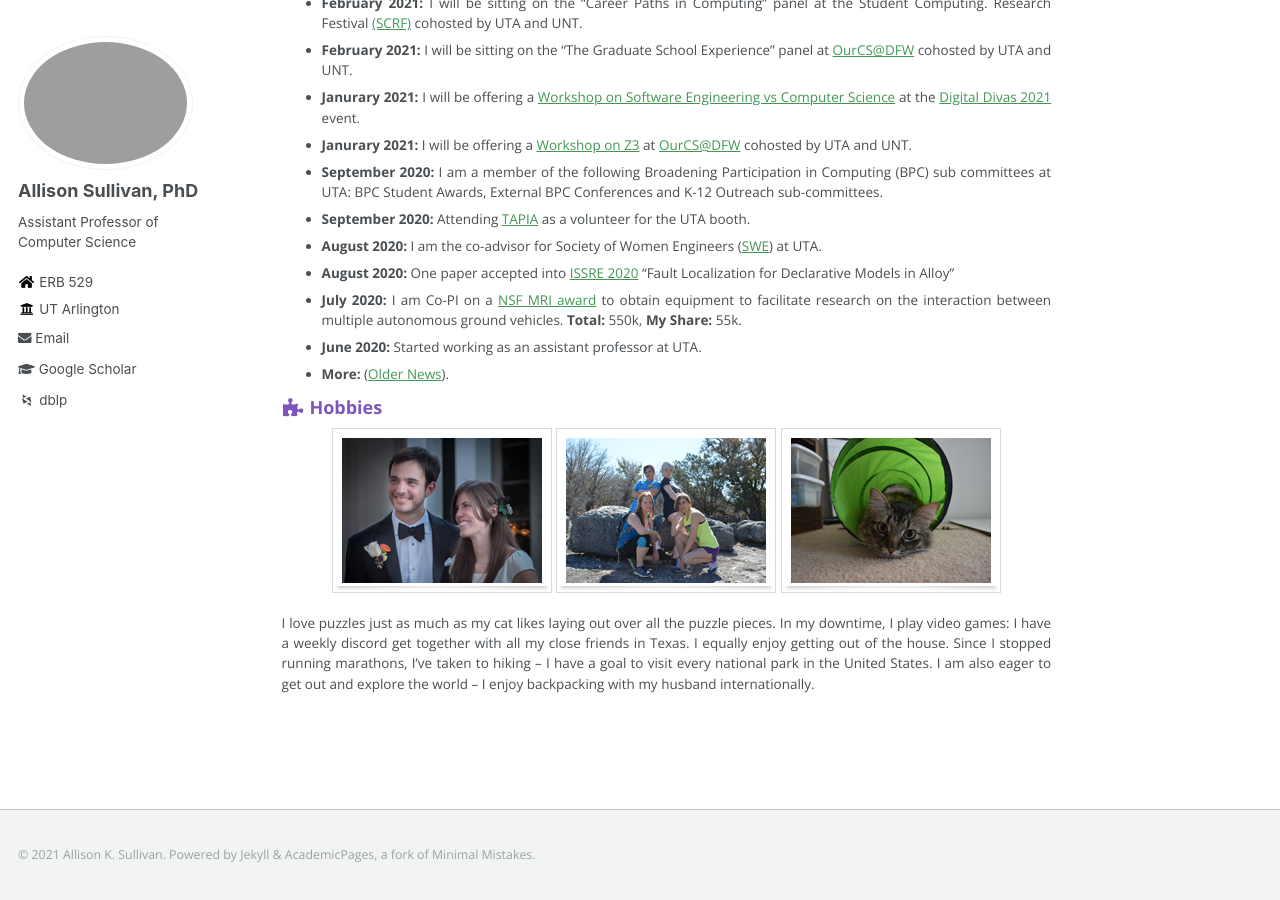
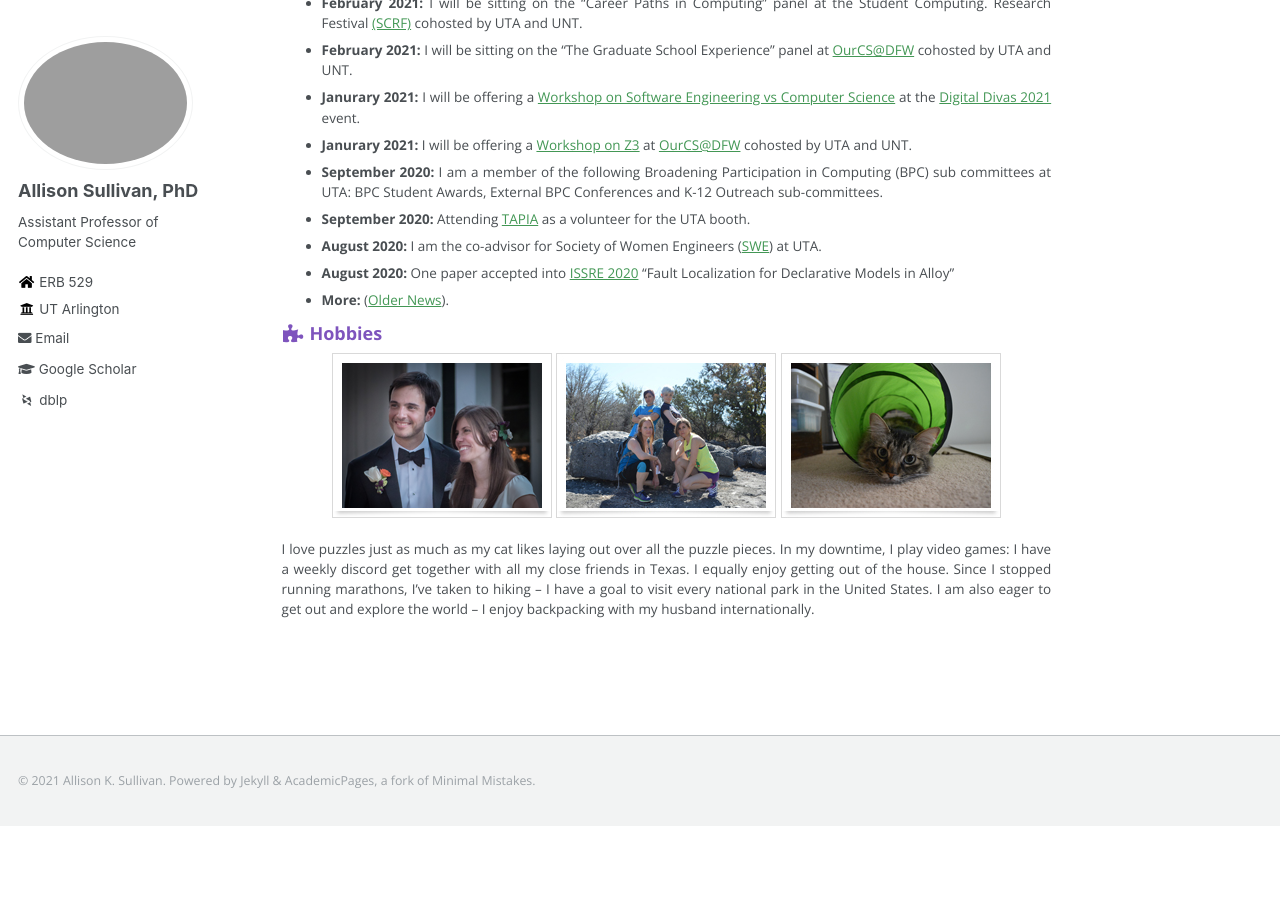
Before and after one commit to Allisonius/allisonius.github.io, a Jekyll site: the page built from _pages/about.md, in a window 1280 px wide and 900 px high, scrolled down 662 px. Built offline with Jekyll 4.4.1, drawn with Linux system fonts in a browser that asks for light colours; some web fonts are replaced; after the commit the page ends 1488 px from its top, so only the background shows below that.

Commit message:
Update about.md

```diff
--- a/_pages/about.md
+++ b/_pages/about.md
@@ -38,8 +38,6 @@ Research Festival [(SCRF)](https://uta.engineering/ourcs/) cohosted by UTA and U
 * **September 2020:** Attending [TAPIA](https://tapiaconference.cmd-it.org/) as a volunteer for the UTA booth.
 * **August 2020:** I am the co-advisor for Society of Women Engineers ([SWE](https://mavorgs.campuslabs.com/engage/organization/societyofwomenengineers)) at UTA.
 * **August 2020:** One paper accepted into [ISSRE 2020](http://2020.issre.net/) "Fault Localization for Declarative Models in Alloy"
-* **July 2020:** I am Co-PI on a [NSF MRI award](https://www.nsf.gov/awardsearch/showAward?AWD_ID=2018879&HistoricalAwards=false) to obtain equipment to facilitate research on the interaction between multiple autonomous ground vehicles. **Total:** 550k, **My Share:** 55k.
-* **June 2020:** Started working as an assistant professor at UTA.
 * **More:** ([Older News](https://allisonius.github.io/news/)).
 
 <h3><i class="fa fa-fw fa-puzzle-piece" aria-hidden="true"></i> Hobbies</h3>
```
